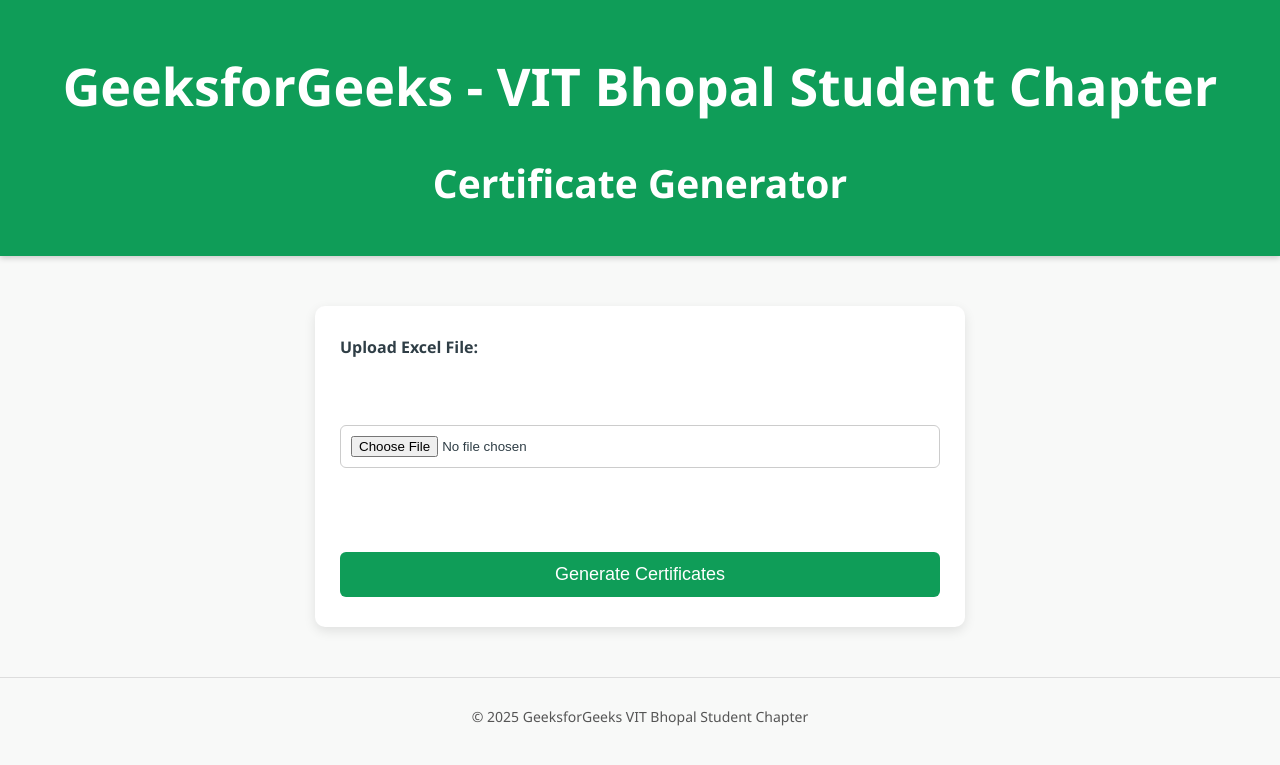
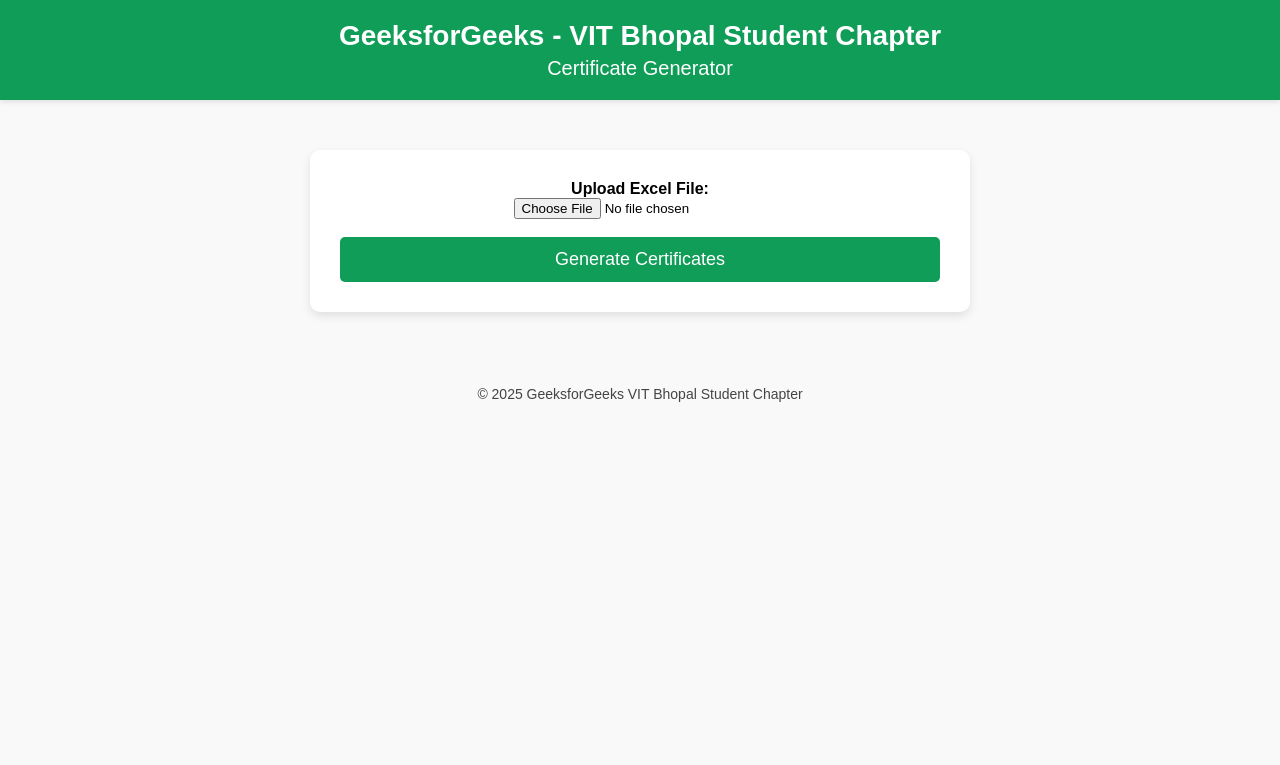
Before and after one commit to Akanksha-Shahi/certificate-generator, a Flask app: page / in a window 1280 px wide. Shown: the top 765 px of the page. Run offline with Flask 3, Linux system fonts and the light colour scheme.

Commit message:
Update style.css

```diff
--- a/static/style.css
+++ b/static/style.css
@@ -1,73 +1,58 @@
-/* Global Styling */
 body {
-    font-family: 'Segoe UI', Tahoma, Geneva, Verdana, sans-serif;
-    background: #f8f9f8;
+  font-family: Arial, sans-serif;
+  background-color: #f8f9f8;
   margin: 0;
   padding: 0;
-    color: #2f3e46;
+  text-align: center;
 }
 
-/* Header Navbar */
-header {
-    background: #0f9d58; /* GFG green */
-    padding: 15px 25px;
+/* Header */
+.gfg-header {
+  background-color: #0f9d58;
   color: white;
-    text-align: center;
-    font-size: 26px;
-    font-weight: bold;
-    box-shadow: 0px 2px 6px rgba(0,0,0,0.2);
+  padding: 20px;
+  box-shadow: 0 2px 5px rgba(0,0,0,0.1);
+}
+.gfg-header h1 {
+  margin: 0;
+  font-size: 28px;
+}
+.gfg-header h2 {
+  margin: 5px 0 0;
+  font-size: 20px;
+  font-weight: normal;
 }
 
-/* Main Container */
+/* Container */
 .container {
+  background: #fff;
   max-width: 600px;
-    background: white;
   margin: 50px auto;
-    padding: 30px 25px;
+  padding: 30px;
   border-radius: 10px;
-    box-shadow: 0px 4px 12px rgba(0,0,0,0.1);
+  box-shadow: 0 4px 10px rgba(0,0,0,0.1);
 }
 
-/* Form */
-form {
-    display: flex;
-    flex-direction: column;
-    gap: 20px;
-}
-
-label {
-    font-weight: bold;
-    margin-bottom: 5px;
-}
-
-input[type="file"] {
-    padding: 10px;
-    border: 1px solid #ccc;
-    border-radius: 6px;
-    cursor: pointer;
-}
-
-button {
-    background: #0f9d58;
+/* Button */
+.gfg-btn {
+  background-color: #0f9d58;
   color: white;
   font-size: 18px;
-    padding: 12px;
+  padding: 12px 25px;
   border: none;
-    border-radius: 6px;
+  border-radius: 5px;
   cursor: pointer;
-    transition: 0.3s;
+  transition: background 0.3s ease;
+  width: 100%;
 }
-
-button:hover {
-    background: #0c7a44;
+.gfg-btn:hover {
+  background-color: #0c7c46;
 }
 
 /* Footer */
 footer {
-    text-align: center;
-    margin-top: 40px;
-    padding: 15px;
+  margin-top: 50px;
+  padding: 10px;
   font-size: 14px;
-    color: #555;
-    border-top: 1px solid #ddd;
+  color: #444;
 }
```
Lines whose indentation alone changed are shown as unchanged.
